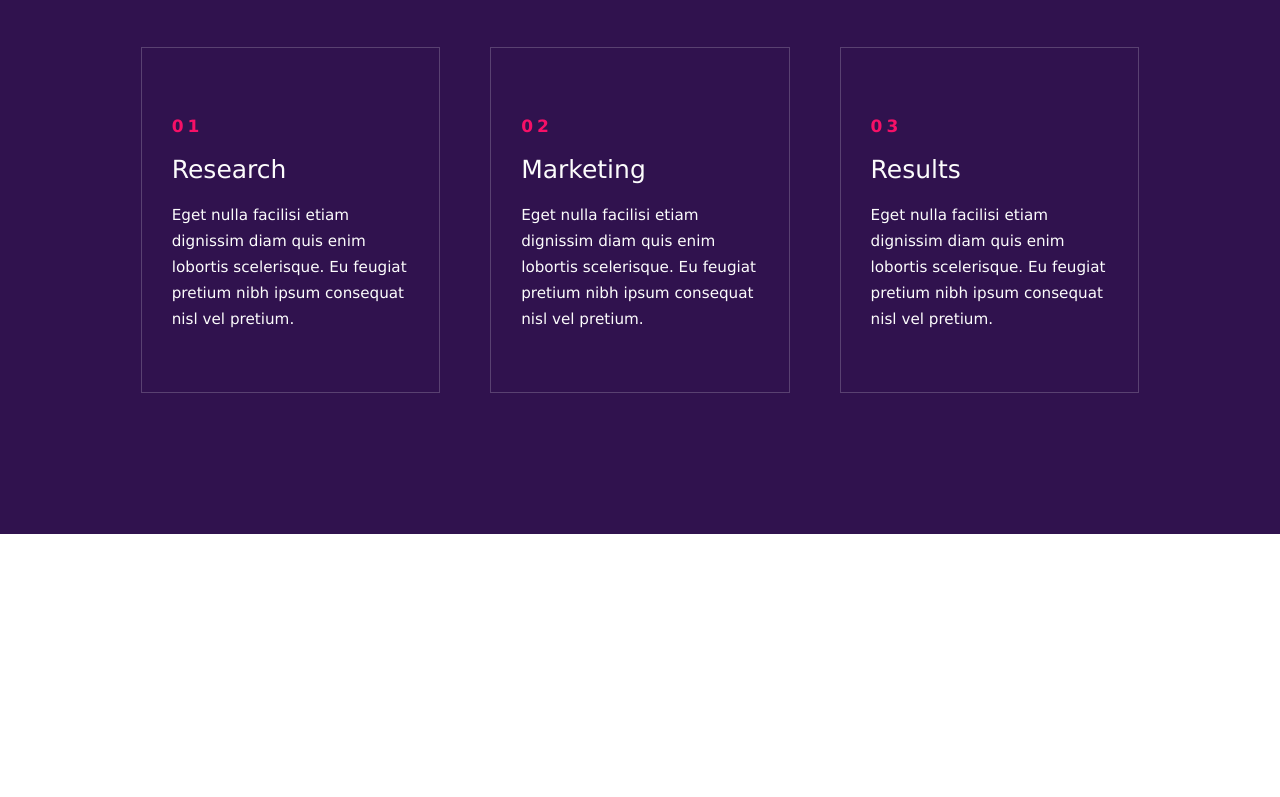
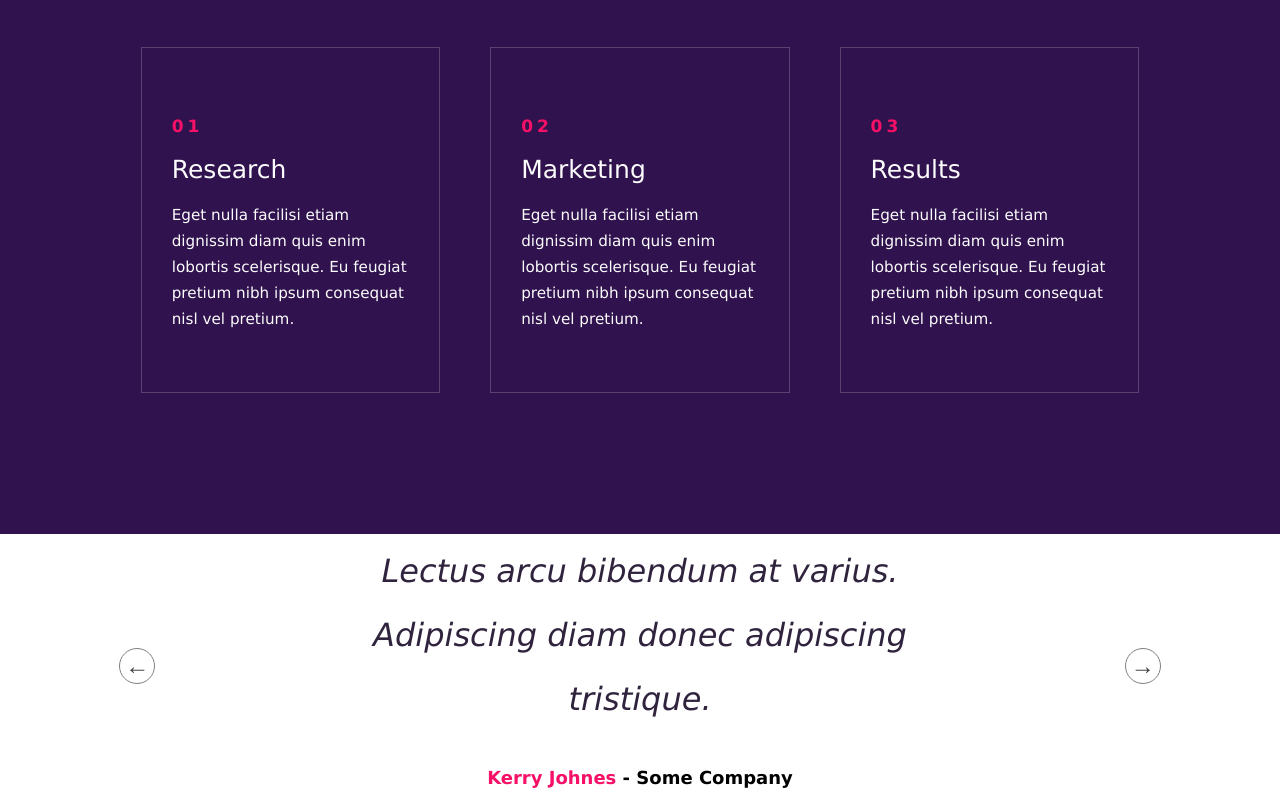
Before and after one commit to dims745/FrontSecondTask, a plain HTML site: page index.html in a window 1280 px wide. Shown: the part 4174-4971 px from the top of the page. Before the commit the page ends 4708 px from the top, so only its background shows below. Drawn offline with Linux system fonts and the light colour scheme; files whose address does not match are found by name.

Commit message:
finish carusel

```diff
--- a/index.html
+++ b/index.html
@@ -9,6 +9,8 @@
   <link rel="stylesheet" href="./styles/features.css">
   <link rel="stylesheet" href="./styles/clients.css">
   <link rel="stylesheet" href="./styles/stages.css">
+  <link rel="stylesheet" href="./styles/people.css">
+  <link rel="stylesheet" href="./styles/carousel.css">
 </head>
 
 <body>
@@ -256,6 +258,71 @@
         </div>
       </div>
     </section>
+    <section class="people">
+      <div class="faces">
+      </div>
+      <div class="carousel" id="carousel">
+        <button class="arrow" onclick="move('left')"><span>←</span></button>
+        <div class="in-frame">
+          <ul>
+            <li>
+              <span>
+                Lectus arcu bibendum at varius. Adipiscing diam donec adipiscing tristique.
+              </span>
+              <div>
+                <span>
+                  Kerry Johnes
+                </span>
+                <span>
+                  - Some Company
+                </span>
+              </div>
+            </li>
+            <li>
+              <span>
+                Lectus arcu bibendum at varius. Adipiscing diam donec adipiscing tristique.
+              </span>
+              <div>
+                <span>
+                  Kerry Johnes
+                </span>
+                <span>
+                  - Some Company
+                </span>
+              </div>
+            </li>
+            <li>
+              <span>
+                Lectus arcu bibendum at varius. Adipiscing diam donec adipiscing tristique.
+              </span>
+              <div>
+                <span>
+                  Kerry Johnes
+                </span>
+                <span>
+                  - Some Company
+                </span>
+              </div>
+            </li>
+            <li>
+              <span>
+                Lectus arcu bibendum at varius. Adipiscing diam donec adipiscing tristique.
+              </span>
+              <div>
+                <span>
+                  Kerry Johnes
+                </span>
+                <span>
+                  - Some Company
+                </span>
+              </div>
+            </li>
+          </ul>
+        </div>
+        <button class="arrow" onclick="move('right')"><span>→</span></button>
+      </div>
+      <script src="./scripts/carrousel.js"></script>
+    </section>
   </main>
 </body>
 
--- /dev/null
+++ b/scripts/carrousel.js
@@ -0,0 +1,21 @@
+let ul = null;
+
+function move(direction) {
+  let inFrame = document.body.querySelector('#carousel .in-frame').getBoundingClientRect();
+  let left = ul.getBoundingClientRect().x - inFrame.x;
+  let maxLeft = document.body.querySelector('#carousel li:last-child');
+  maxLeft = -(maxLeft.offsetLeft + maxLeft.offsetWidth - inFrame.width);
+  switch (direction) {
+  case 'left':
+    left = left - inFrame.width;
+    if (left >= maxLeft) {
+      ul.style.left = left + 'px';
+    }
+    break;
+  case 'right':
+    left = left + inFrame.width;
+    if (left <= 0) ul.style.left = left + 'px';
+    break;
+  }
+};
+ul = document.body.querySelector('#carousel ul');
--- /dev/null
+++ b/styles/carousel.css
@@ -0,0 +1,78 @@
+.people > .carousel .arrow {
+  width: 36px;
+  height: 36px;
+  padding: 0;
+  border-radius: 18px;
+  border: 1px solid gray;
+  font-size: 24px;
+  line-height: 24px;
+  color: #444;
+  background: inherit;
+  display: inline-block;
+  vertical-align: middle;
+  -moz-user-select: none;
+  -webkit-user-select: none;
+  -ms-user-select: none;
+  user-select: none;
+}
+.people > .carousel .arrow:focus {
+  outline: none;
+}
+.people > .carousel .arrow:hover {
+  background: #ccc;
+  cursor: pointer;
+}
+.people > .carousel ul {
+  height: max-content;
+  width: 9999px;
+  margin: 0;
+  padding: 0;
+  list-style: none;
+  position: relative;
+  left: 0px;
+  transition: left 0.5s;
+}
+.people > .carousel ul li {
+  text-align: center;
+  display: inline-block;
+  width: 50vw;
+}
+.people > .carousel ul li > span {
+  font-style: italic;
+  font-weight: normal;
+  font-size: 32px;
+  line-height: 64px;
+  text-align: center;
+  color: #30233D;
+}
+.people > .carousel ul li > div {
+  margin-top: 5%;
+  font-style: normal;
+  font-weight: 800;
+  font-size: 18px;
+  line-height: 29px;
+}
+.people > .carousel ul li > div :first-child {
+  color: #F61067;
+}
+.people > .carousel {
+  display: flex;
+  justify-content: space-around;
+  align-items: center;
+  width: 95%;
+  box-sizing: border-box;
+  padding: 5px;
+}
+.people > .carousel .in-frame {
+  width: 50vw;
+  height: max-content;
+  display: inline-block;
+  position: relative;
+  overflow: hidden;
+  vertical-align: middle;
+  -moz-user-select: none;
+  -webkit-user-select: none;
+  -ms-user-select: none;
+  user-select: none;
+  pointer-events: none;
+}
--- /dev/null
+++ b/styles/people.css
@@ -0,0 +1,5 @@
+.people {
+    display: flex;
+    flex-direction: column;
+    align-items: center;
+}
```
